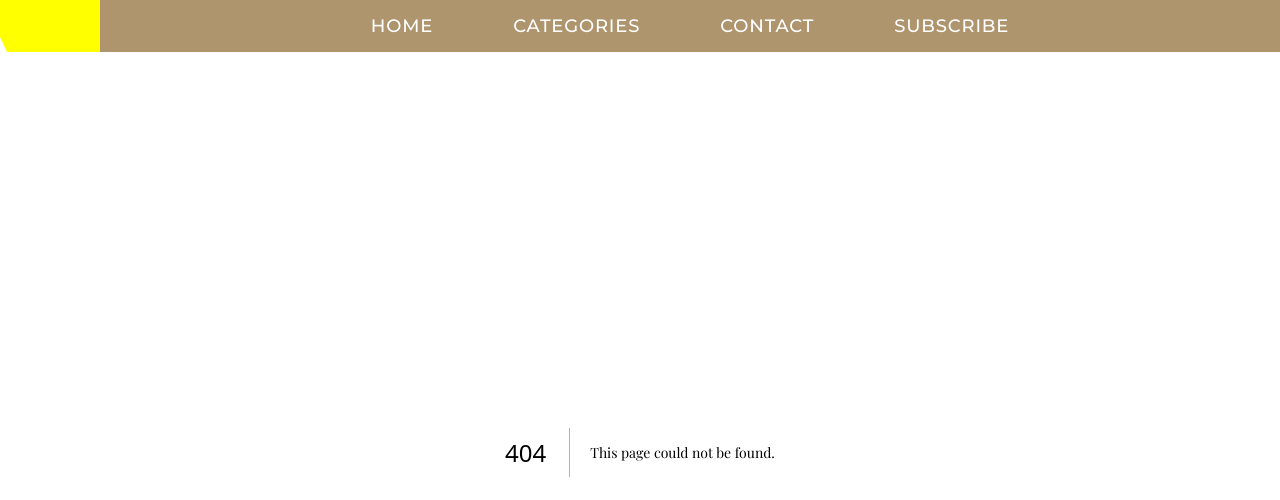
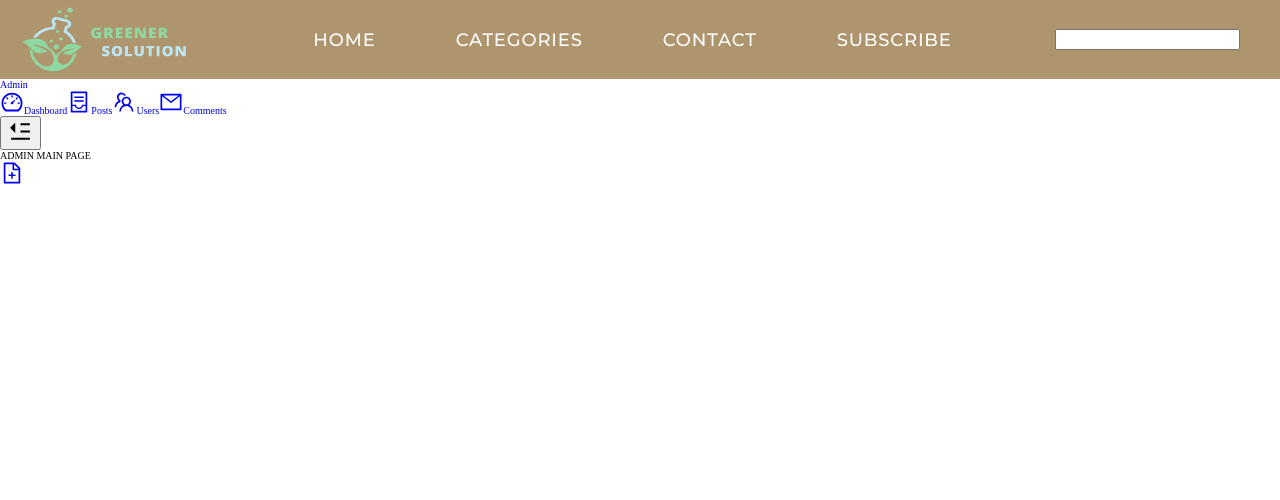
Before and after one commit to Tibor22/greener_solution_v2, a Next.js app: page /admin in a window 1280 px wide. Before the commit this address had no page. Shown: the top 500 px of the page. Built offline with nearby package versions, Linux system fonts and the light colour scheme; a web font is replaced by a local one.

Commit message:
implementing admin nav

```diff
--- a/package.json
+++ b/package.json
@@ -22,6 +22,7 @@
     "next-auth": "^4.22.1",
     "react": "18.2.0",
     "react-dom": "18.2.0",
+    "react-icons": "^4.9.0",
     "styled-components": "^6.0.0-rc.3",
     "typescript": "5.1.3"
   },
--- /dev/null
+++ b/src/components/AdminLayout.tsx
@@ -0,0 +1,36 @@
+import { FC, ReactNode } from 'react';
+import AdminNav from './AdminNav';
+import {
+	AiOutlineContainer,
+	AiOutlineDashboard,
+	AiOutlineFileAdd,
+	AiOutlineMail,
+	AiOutlineTeam,
+} from 'react-icons/ai';
+import Link from 'next/link';
+
+interface Props {
+	children: ReactNode;
+	title?: string;
+}
+
+const AdminLayout: FC<Props> = ({ children, title }): JSX.Element => {
+	const navItems = [
+		{ href: '/admin', icon: AiOutlineDashboard, label: 'Dashboard' },
+		{ href: '/admin/posts', icon: AiOutlineContainer, label: 'Posts' },
+		{ href: '/admin/users', icon: AiOutlineTeam, label: 'Users' },
+		{ href: '/admin/comments', icon: AiOutlineMail, label: 'Comments' },
+	];
+	return (
+		<div>
+			<AdminNav navItems={navItems} />
+			<div>{children}</div>
+			{/* create button */}
+			<Link href='/admin/post/create'>
+				<AiOutlineFileAdd size={24} />
+			</Link>
+		</div>
+	);
+};
+
+export default AdminLayout;
--- /dev/null
+++ b/src/components/AdminNav.tsx
@@ -0,0 +1,59 @@
+import Link from 'next/link';
+import { FC, useEffect, useState } from 'react';
+import { RiMenuFoldFill, RiMenuUnfoldFill } from 'react-icons/ri';
+import { IconType } from 'react-icons/lib/esm/iconBase';
+
+interface Props {
+	navItems: { label: string; icon: IconType; href: string }[];
+}
+
+const AdminNav: FC<Props> = ({ navItems }): JSX.Element => {
+	const [visible, setVisible] = useState<boolean | null>(null);
+	useEffect(() => {
+		const storedNavOpen = localStorage.getItem('navOpen');
+		setVisible((storedNavOpen === 'false' ? false : true) || false);
+	}, []);
+
+	return (
+		<>
+			{visible !== null && (
+				<nav>
+					<div>
+						<Link href='/admin'>{visible && <span>Admin</span>}</Link>
+						<div>
+							{navItems.map((item) => {
+								return (
+									<Link key={item.href} href={item.href}>
+										<item.icon size={24} />
+										{visible && <span>{item.label}</span>}
+									</Link>
+								);
+							})}
+						</div>
+					</div>
+					<button>
+						{visible ? (
+							<RiMenuFoldFill
+								onClick={() => {
+									setVisible(false),
+										localStorage.setItem('navOpen', JSON.stringify(false));
+								}}
+								size={25}
+							/>
+						) : (
+							<RiMenuUnfoldFill
+								onClick={() => {
+									setVisible(true),
+										localStorage.setItem('navOpen', JSON.stringify(true));
+								}}
+								size={25}
+							/>
+						)}
+					</button>
+				</nav>
+			)}
+		</>
+	);
+};
+
+export default AdminNav;
--- a/src/components/NavBar.tsx
+++ b/src/components/NavBar.tsx
@@ -3,7 +3,7 @@ import { Container } from '@/styles/sharedStyles';
 import styled from 'styled-components';
 import { palette } from '@/styles/common';
 import Link from 'next/link';
-import dynamic from 'next/dynamic';
+import Image from 'next/image';
 interface Props {}
 
 const NavBar: FC<Props> = (props): JSX.Element => {
@@ -21,7 +21,14 @@ const NavBar: FC<Props> = (props): JSX.Element => {
 	return (
 		<Container as={`header`}>
 			<InnerContainer>
-				<LogoContainer></LogoContainer>
+				<LogoContainer>
+					<Image
+						alt='greener solution logo'
+						height={75}
+						width={200}
+						src='/logo/logo.png'
+					/>
+				</LogoContainer>
 				<ListContainer>
 					<Link onClick={(e) => handleSlider(e)} href={'/'}>
 						<ListItem>Home</ListItem>
@@ -35,11 +42,12 @@ const NavBar: FC<Props> = (props): JSX.Element => {
 					<Link onClick={(e) => handleSlider(e)} href={'/subscribe'}>
 						<ListItem>Subscribe</ListItem>
 					</Link>
+				</ListContainer>
 
-					{/* <ListItem>
-						<SearchContainer></SearchContainer>
-					</ListItem> */}
-				</ListContainer>
+				<SearchContainer>
+					<input type='text' />
+				</SearchContainer>
+
 				<Slider xcoordinates={coordinates.x} />
 			</InnerContainer>
 		</Container>
@@ -57,17 +65,19 @@ const Slider = styled.div<{ xcoordinates: number }>`
 	bottom: -0px;
 	left: ${({ xcoordinates }) => `${xcoordinates - 7.5}px;`};
 	transition: all 0.2s;
+	opacity: ${({ xcoordinates }) => `${xcoordinates === 0 ? 0 : 1}`};
 `;
 
 const InnerContainer = styled.nav`
 	position: relative;
 	display: grid;
+	justify-content: center;
 	align-items: center;
 	background-color: ${palette.light_brown};
-	grid-template-columns: 100px 1fr;
+	grid-template-columns: auto 1fr auto;
+	padding: 0rem 4rem 0rem 1rem;
 `;
 const ListContainer = styled.ul`
-	// overflow-y: hidden;
 	display: flex;
 	justify-content: center;
 	gap: 8rem;
@@ -79,9 +89,8 @@ const SearchContainer = styled.div`
 	justify-content: center;
 `;
 const LogoContainer = styled.div`
-	width: 100px;
-	background: yellow;
-	height: 100%;
+	background-color: ${palette.light_brown};
+	margin-top: 2px;
 `;
 
 const ListItem = styled.li`
--- /dev/null
+++ b/src/pages/admin/index.tsx
@@ -0,0 +1,14 @@
+import AdminLayout from '@/components/AdminLayout';
+import { FC } from 'react';
+
+interface Props {}
+
+const Admin: FC<Props> = (props): JSX.Element => {
+	return (
+		<AdminLayout>
+			<div>ADMIN MAIN PAGE</div>
+		</AdminLayout>
+	);
+};
+
+export default Admin;
```
Also changed, not shown: public/logo/logo.png (added), 1 other file (tests, documents, lock files or other folders).
